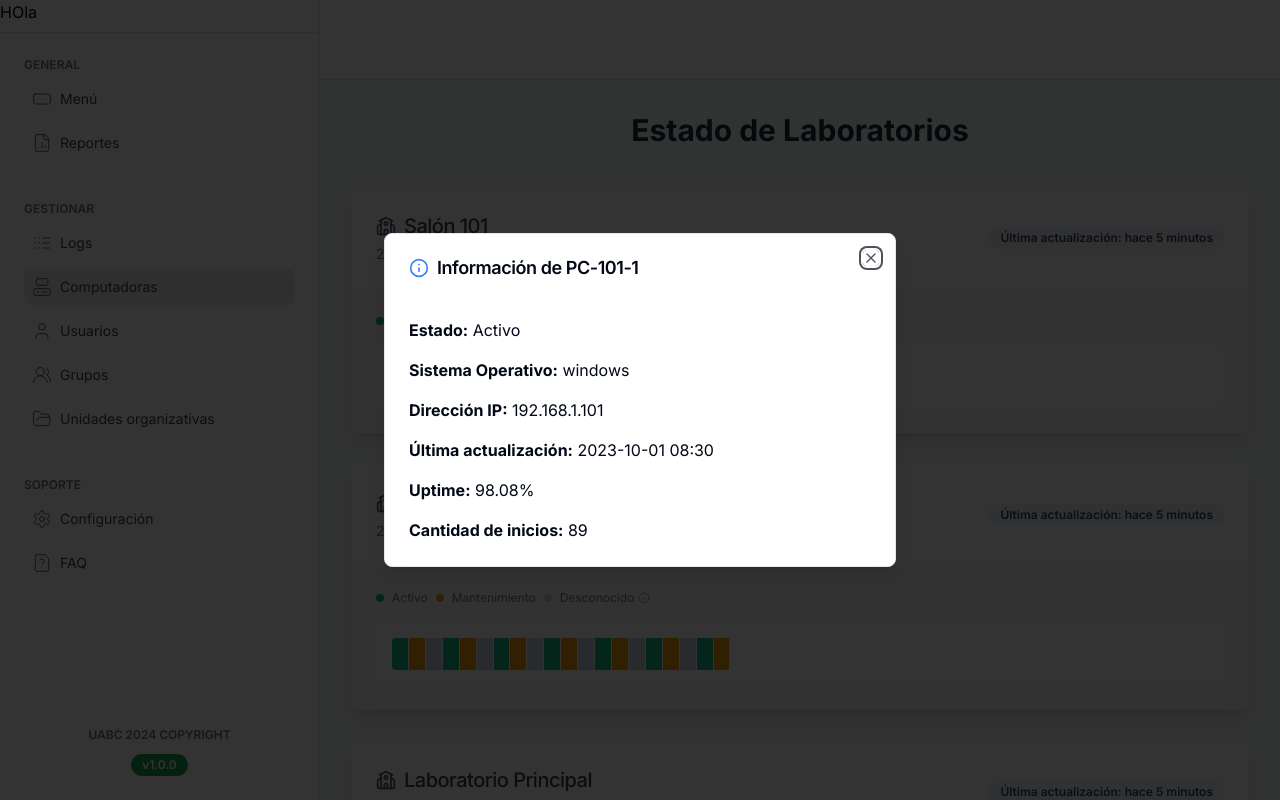
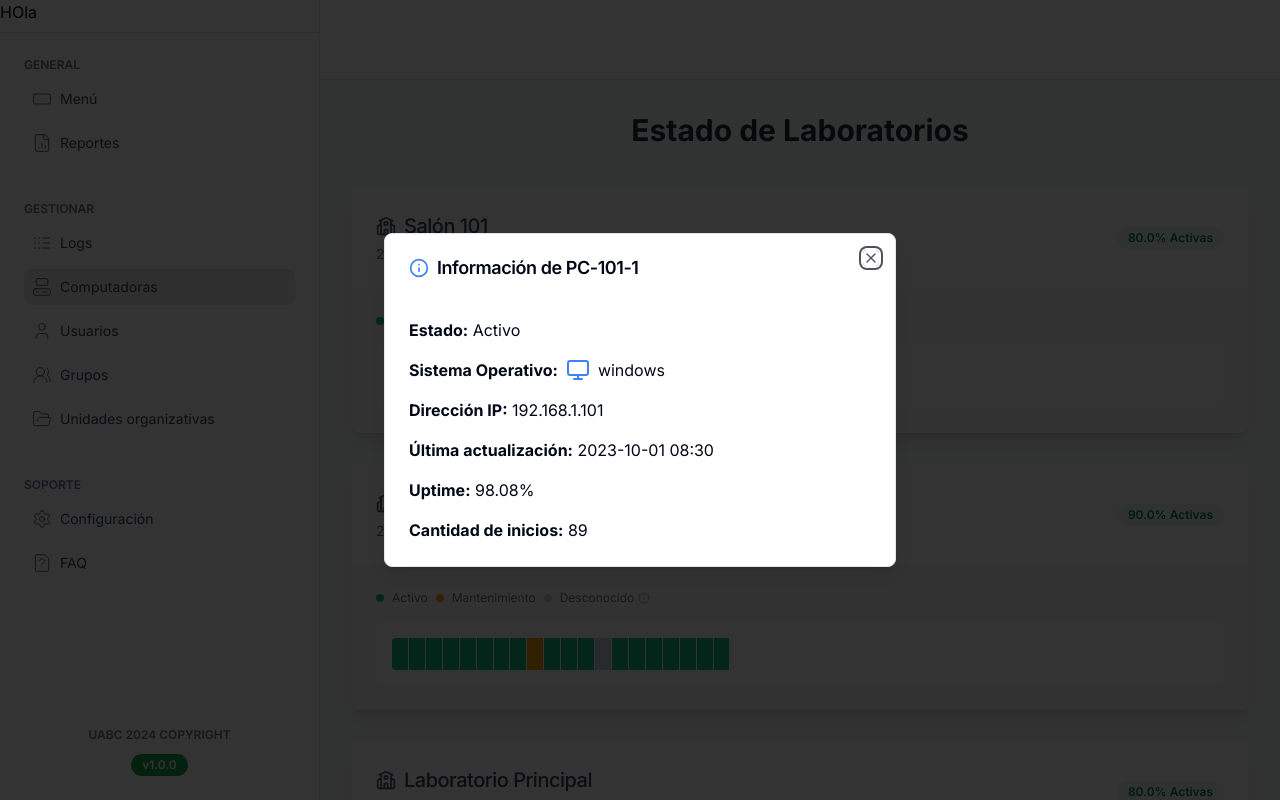
Before and after one commit to Niklauswy/samba, a Next.js app: page /computers in a window 1280 px wide. Both pictures are taken after a click on the button 399 px from the left and 377 px from the top of the page. Shown: the top 800 px of the page. Built offline with nearby package versions, Linux system fonts and the light colour scheme.

Commit message:
Add computers page

```diff
--- a/app/(routes)/(dashboard)/computers/page.jsx
+++ b/app/(routes)/(dashboard)/computers/page.jsx
@@ -21,6 +21,12 @@ const osIcons = {
   unknown: <HelpCircle className="h-6 w-6 text-gray-500" />,
 }
 
+// Modificar la distribución de estados para favorecer 'activo'
+const getRandomStatus = () => {
+  const rand = Math.random();
+  return rand < 0.85 ? 'activo' : rand < 0.95 ? 'mantenimiento' : 'desconocido';
+};
+
 // Actualizar exampleClassrooms con al menos 20 computadoras por salón
 const exampleClassrooms = [
   {
@@ -32,7 +38,7 @@ const exampleClassrooms = [
     computers: Array.from({ length: 20 }, (_, i) => ({
       id: `${i + 1}`,
       name: `PC-101-${i + 1}`,
-      status: ['activo', 'mantenimiento', 'desconocido'][i % 3],
+      status: getRandomStatus(),
       os: ['windows', 'unix', 'mac', 'unknown'][i % 4],
       ip: `192.168.1.${100 + i + 1}`,
       lastLogin: '2023-10-01 08:30', // Agregar 'lastLogin'
@@ -48,7 +54,7 @@ const exampleClassrooms = [
     computers: Array.from({ length: 20 }, (_, i) => ({
       id: `${i + 21}`,
       name: `PC-102-${i + 1}`,
-      status: ['activo', 'mantenimiento', 'desconocido'][i % 3],
+      status: getRandomStatus(),
       os: ['windows', 'unix', 'mac', 'unknown'][i % 4],
       ip: `192.168.2.${100 + i + 1}`,
       lastLogin: '2023-10-01 08:30', // Agregar 'lastLogin'
@@ -61,7 +67,7 @@ const exampleClassrooms = [
     computers: Array.from({ length: 50 }, (_, i) => ({
       id: `${i + 41}`,
       name: `PC-LAB-${i + 1}`,
-      status: ['activo', 'mantenimiento', 'desconocido'][i % 3],
+      status: getRandomStatus(),
       os: ['windows', 'unix', 'mac', 'unknown'][i % 4],
       ip: `192.168.3.${100 + i + 1}`,
       lastLogin: '2023-10-01 08:30',
@@ -101,7 +107,7 @@ export default function ComputerManagement({ classrooms = exampleClassrooms }) {
 
   if (!classrooms || classrooms.length === 0) {
     return (
-      <div className="p-6 bg-gray-50 min-h-screen flex items-center justify-center">
+      <div className="p-6 bg-gray-50 flex items-center justify-center">
         <Card className="w-full max-w-md">
           <CardContent className="text-center py-10">
             <h2 className="text-2xl font-semibold text-gray-700 mb-2">No hay salones disponibles</h2>
@@ -122,6 +128,8 @@ export default function ComputerManagement({ classrooms = exampleClassrooms }) {
         <div className="max-w-5xl mx-auto space-y-8">
           {classrooms.map((classroom) => {
             const totalComputers = classroom.computers.length
+            const activeComputers = classroom.computers.filter(c => c.status === 'activo').length;
+            const activePercentage = ((activeComputers / totalComputers) * 100).toFixed(1);
 
             return (
               <Card key={classroom.id} className="shadow-lg border-0 bg-white/50 backdrop-blur">
@@ -136,8 +144,8 @@ export default function ComputerManagement({ classrooms = exampleClassrooms }) {
                         {totalComputers} computadoras
                       </div>
                     </div>
-                    <Badge variant="secondary" className="text-xs bg-slate-100 text-slate-700">
-                      Última actualización: hace 5 minutos
+                    <Badge variant="secondary" className="text-xs bg-emerald-50 text-emerald-700">
+                      {activePercentage}% Activas
                     </Badge>
                   </div>
                 </CardHeader>
@@ -214,7 +222,11 @@ export default function ComputerManagement({ classrooms = exampleClassrooms }) {
               </DialogHeader>
               <div className="mt-6 space-y-4">
                 <p><strong>Estado:</strong> {statusNames[selectedComputer.status]}</p>
-                <p><strong>Sistema Operativo:</strong> {selectedComputer.os}</p>
+                <div className="flex items-center">
+                  <strong className="mr-2">Sistema Operativo:</strong>
+                  {osIcons[selectedComputer.os]}
+                  <span className="ml-2">{selectedComputer.os}</span>
+                </div>
                 <p><strong>Dirección IP:</strong> {selectedComputer.ip}</p>
                 <p><strong>Última actualización:</strong> {selectedComputer.lastLogin}</p>
                 <p><strong>Uptime:</strong> {selectedComputer.uptimePercentage || '98.08%'}</p>
```
